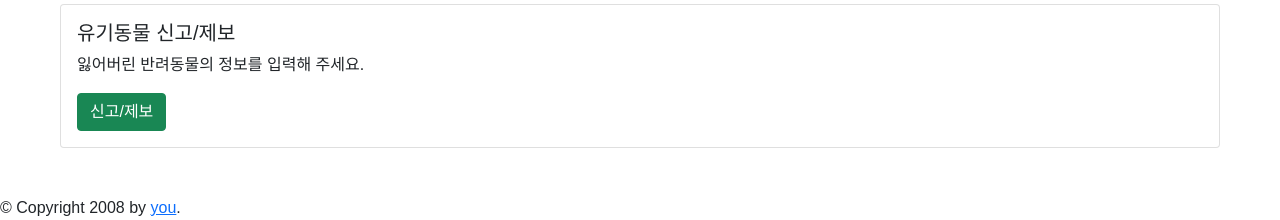
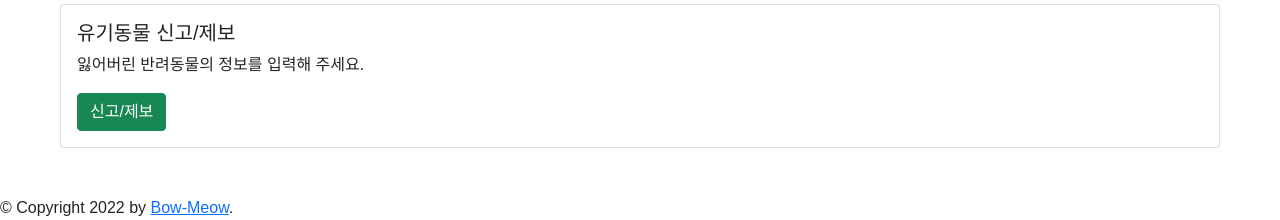
Before and after one commit to exit-Han/bow-meow, a Flask app: page / in a window 1280 px wide. Shown: the part 744-964 px from the top of the page. Run offline with Flask 2, Linux system fonts and the light colour scheme; data that the repository does not hold is empty.

Commit message:
base.html 수정

```diff
--- a/templates/base.html
+++ b/templates/base.html
@@ -80,8 +80,8 @@
       <div id="content">{% block content %}{% endblock %}</div>
     </div>
     <div id="footer">
-      {% block footer %} &copy; Copyright 2008 by
-      <a href="http://domain.invalid/">you</a>. {% endblock %}
+      {% block footer %} &copy; Copyright 2022 by
+      <a href="/">Bow-Meow</a>. {% endblock %}
     </div>
   </body>
 </html>
```
